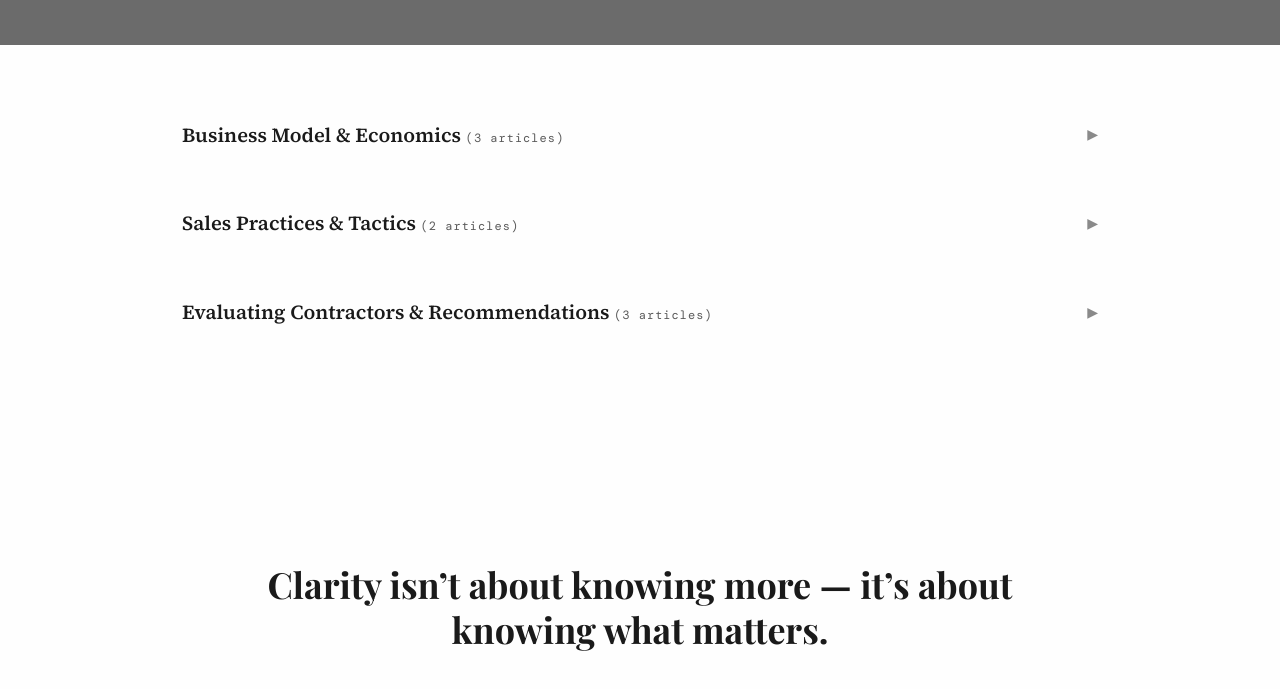
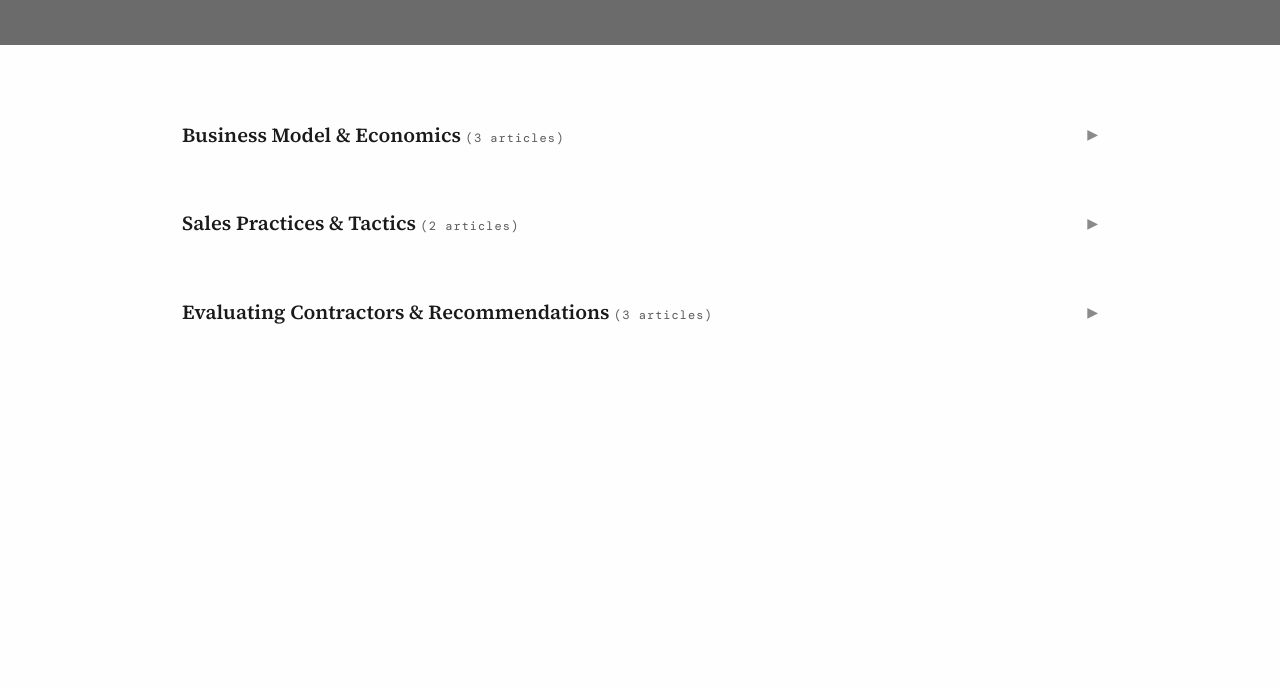
Before and after one commit to tappel003-byte/myfoundationrepairconsultant, an Astro site: page /industry-articles in a window 1280 px wide. Shown: the part 251-940 px from the top of the page. After the commit the page ends 845 px from the top, so only its background shows below. Built offline with nearby package versions, Linux system fonts and the light colour scheme; Astro itself is replaced by a stand-in of ours; a web font is replaced by a local one.

Commit message:
Remove quote from Industry Articles hub.

```diff
--- a/src/pages/industry-articles.astro
+++ b/src/pages/industry-articles.astro
@@ -39,7 +39,6 @@ const countLabel = (n) => (n === 1 ? '(1 article)' : `(${n} articles)`);
   title="Industry Articles"
   description="How the foundation repair industry works—business models, sales practices, and what building owners should understand when evaluating contractors and recommendations."
   hub={true}
-  quote="Clarity isn’t about knowing more — it’s about knowing what matters."
 >
   <HubPageShell
     title="Industry Articles"
```
